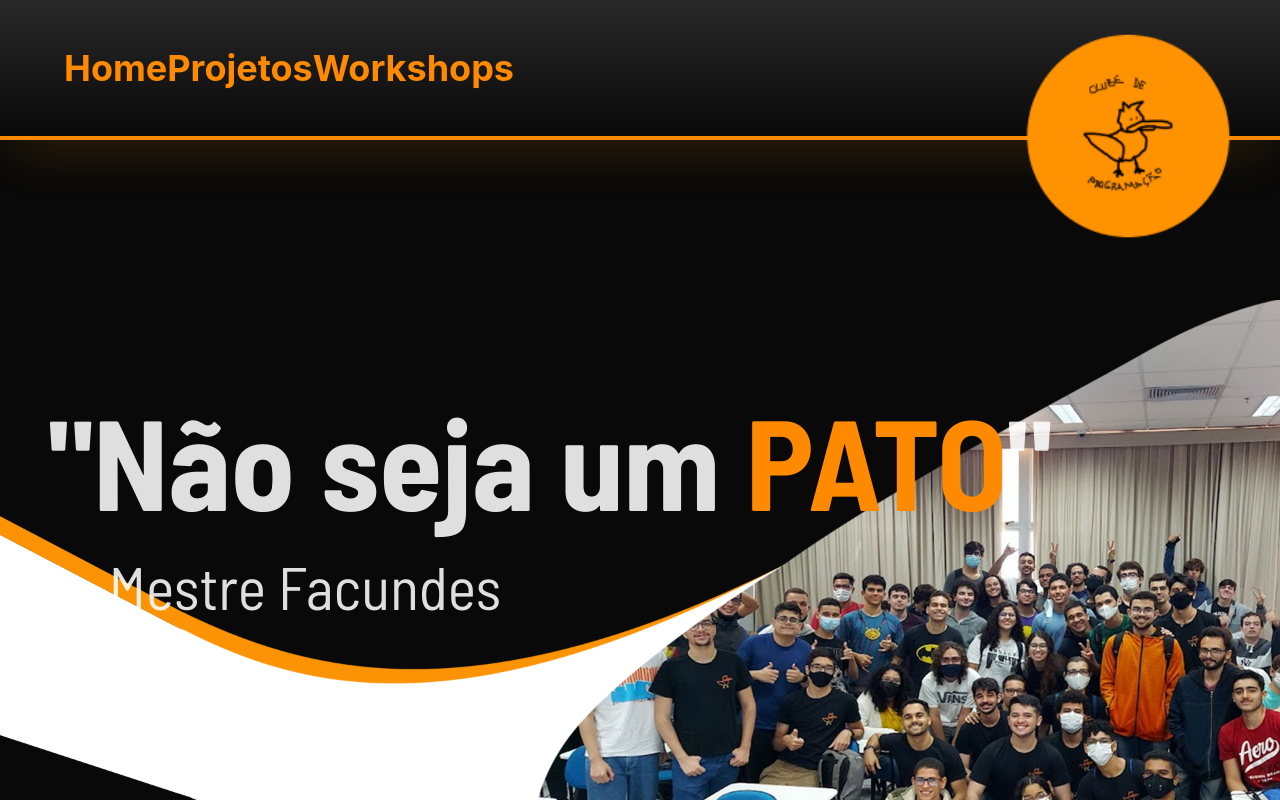
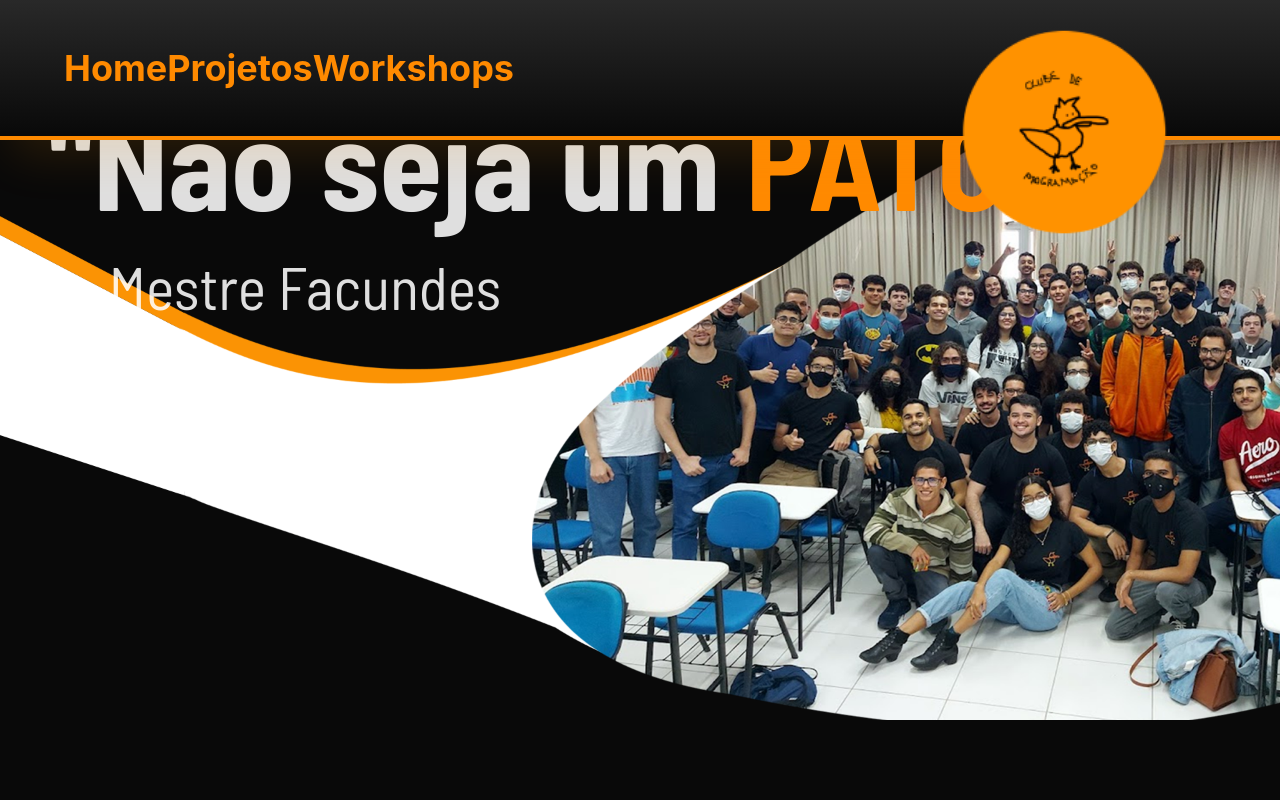
Before and after one commit to ClubeProgramacaoSSA/Front-End-Site-Clube-de-Programacao, a React (Vite) app: page / in a window 1280 px wide. Shown: the top 800 px of the page. Built offline with nearby package versions, Linux system fonts and the light colour scheme.

Commit message:
Ajustes navbar

```diff
--- a/src/components/navbar.tsx
+++ b/src/components/navbar.tsx
@@ -1,5 +1,6 @@
 import { useState } from 'react';
 import clubeLogo from '/png/logo-clube-de-programacao.png';
+import { Link } from 'react-router-dom';
 // import reactLogo from './assets/react.svg';
 // import viteLogo from '/vite.svg';
 
@@ -7,23 +8,32 @@ function NavBar() {
   return (
     <>
       <nav
-        className="w-full flex justify-between border-b-4
+        className=" border-b-4 w-full
         border-orange overflow-y-visible
-        relative py-12 px-16 font-inter mb-40
-        bg-gradient-to-b from-[#FFFFFF21] shadow-2xl shadow-[#FB930426]"
+        fixed py-12 px-16 font-inter
+        bg-gradient-to-b from-[#FFFFFF21] to-black shadow-2xl shadow-[#FB930426] z-10 bg-black"
       >
+        {/* essa div abaixo so existe pra posicionar a logo */}
+        <div className="relative w-full flex justify-between z-10">
           <ul className="flex justify-between w-1/3 text-4xl text-orange font-bold">
-          <li>Home</li>
-          <li>Projetos</li>
-          <li>Workshops</li>
+            <li className="cursor-pointer">
+              <Link to="/">Home</Link>
+            </li>
+            <Link to="/projects">
+              <li className="cursor-pointer">Projetos</li>
+            </Link>
+            <li className="cursor-pointer">Workshops</li>
             {/* <li>Login</li>
           <li>Registrar</li> */}
           </ul>
+          <a href="/">
             <img
               src={clubeLogo}
               alt="Logo do clube"
-          className="absolute right-12 top-8 z-10 w-52"
+              className="absolute right-12 -top-5 z-10 w-52 cursor-pointer"
             />
+          </a>
+        </div>
       </nav>
       {/* <p className="">Click on the Vite and React logos to learn more</p> */}
     </>
```
Lines whose indentation alone changed are shown as unchanged.
